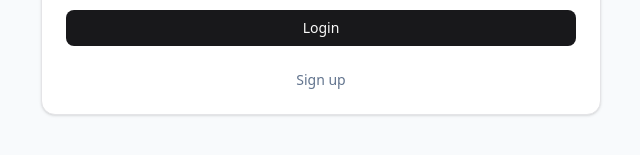
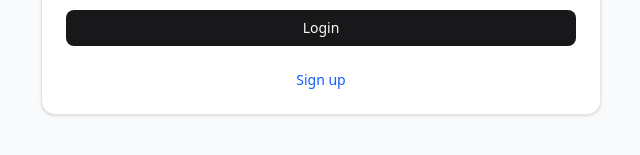
Before and after one commit to rnapyzz/pjt_ghost, a React app in the folder frontend/: page /login in a window 1280 px wide. Shown: the part 461-616 px from the top of the page, without its empty margins (319-959 px from the left). Built offline with nearby package versions, Linux system fonts and the light colour scheme; the HTML template or start-up script is replaced by a standard one.

Commit message:
fix: ログインページの一部を修正

```diff
--- a/frontend/src/pages/Login.tsx
+++ b/frontend/src/pages/Login.tsx
@@ -53,7 +53,9 @@ export function Login() {
         </CardContent>
         <CardFooter className="flex justify-center">
           <p className="text-sm text-slate-500">
-            <Link to="/signup">Sign up</Link>
+            <Link to="/signup" className="text-blue-600 hover:underline">
+              Sign up
+            </Link>
           </p>
         </CardFooter>
       </Card>
```
